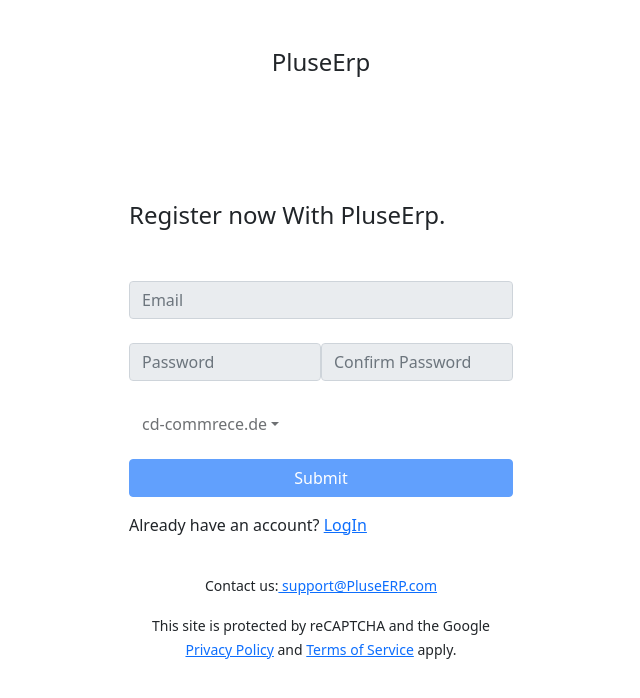
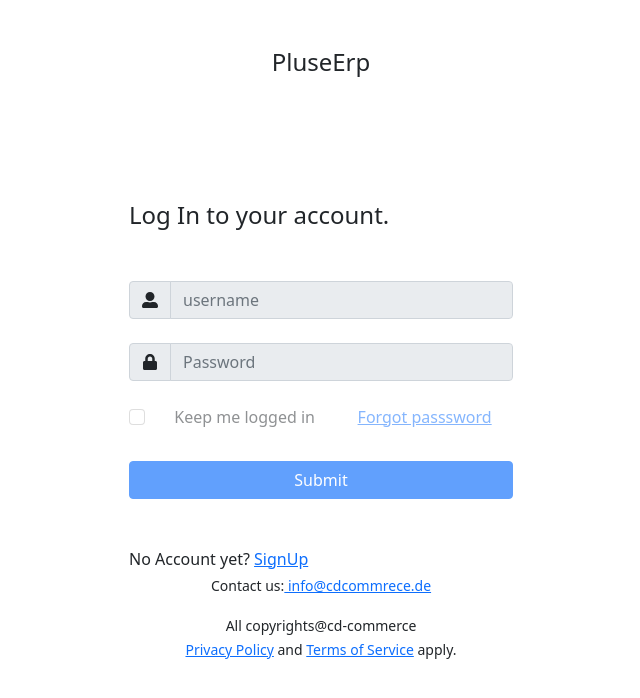
Before and after one commit to rcesunil9/pulseerpfrontend, a React (Create React App) app: page / in a window 1280 px wide. Shown: the top 698 px of the page, without its empty margins (319-959 px from the left). Built offline with nearby package versions, Linux system fonts and the light colour scheme.

Commit message:
task update

```diff
--- a/package.json
+++ b/package.json
@@ -9,7 +9,10 @@
     "bootstrap": "^5.0.2",
     "react": "^18.2.0",
     "react-dom": "^18.2.0",
+    "react-icons": "^4.4.0",
+    "react-router-dom": "^6.3.0",
     "react-scripts": "5.0.1",
+    "reactstrap": "^9.1.1",
     "web-vitals": "^2.1.4"
   },
   "scripts": {
--- a/src/App.js
+++ b/src/App.js
@@ -3,13 +3,26 @@
 import '../node_modules/bootstrap/dist/css/bootstrap.min.css';
 import Login from './User/Login';
 import Signup from './User/Signup';
+import Forgotpage from "./User/Forgotpassword"
+import {
+  Routes,
+  Switch,
+  Route,
+  Link
+} from "react-router-dom";
 
 
 function App() {
   return (
     <div>
-     {/* <Login/> */}
-     <Signup/>
+
+    <Routes>
+      <Route path="/" exact element={<Login/>}/>
+      <Route path="/logout" exact element={<Signup/>} />
+      <Route path="/forgot" element={<Forgotpage />} />
+    </Routes>
+
+     {/* <Signup/> */}
     </div>
   );
 }
--- a/src/User/Forgotpassword.js
+++ b/src/User/Forgotpassword.js
@@ -0,0 +1,39 @@
+import React from 'react';
+// import Logo from "../../public/image/logo.png"
+import { FaUserAlt, FaLock } from "react-icons/fa";
+import { InputGroup, InputGroupText, InputGroupAddon, Input } from 'reactstrap';
+
+const Login = () => {
+  return (
+    <div>
+        <div className='main'>
+            {/* <img src={Logo} href='' alt=''/> */}
+            <h4 className='text-center my-5'>PluseErp</h4>
+        <form className='px-5 mx-auto form py-4'>
+  <fieldset disabled>
+    <legend className='my-5'>Register now With PluseErp.</legend>
+    <div className="my-4">
+      {/* <label for="disabledTextInput" className="form-label mt-4">Disabled input</label> */}
+      <InputGroup>
+    <InputGroupText>
+      <FaUserAlt/>
+    </InputGroupText>
+    <Input type="text" id="disabledTextInput" className="form-control" placeholder="E-mail" />
+  </InputGroup>
+    </div>
+
+    <button type="submit" className="btn btn-primary w-100">Submit</button>
+    <p className='mt-3'>Already have an account? <a href='/'>LogIn</a></p>
+  </fieldset>
+</form>
+<div  className='text-center my-5'>
+<p><small>Contact us:<a src="" href=''> support@cd-commerce.de</a></small></p>
+<p><small className='text-center'>All copyrights@cd-commerce<br/>
+<a href=''>Privacy Policy</a> and <a href=''>Terms of Service</a> apply.</small></p>
+</div>
+        </div>
+    </div>
+  )
+}
+
+export default Login
--- a/src/User/Login.js
+++ b/src/User/Login.js
@@ -1,40 +1,52 @@
 import React from 'react';
 // import Logo from "../../public/image/logo.png"
+import { FaUserAlt, FaLock } from "react-icons/fa";
+import { InputGroup, InputGroupText, InputGroupAddon, Input } from 'reactstrap';
 
 const Login = () => {
   return (
     <div>
         <div className='main'>
             {/* <img src={Logo} href='' alt=''/> */}
-            <h4 className='text-center my-5'>PluseERP</h4>
+            <h4 className='text-center my-5'>PluseErp</h4>
         <form className='px-5 mx-auto form py-4'>
   <fieldset disabled>
     <legend className='my-5'>Log In to your account.</legend>
     <div className="my-4">
       {/* <label for="disabledTextInput" className="form-label mt-4">Disabled input</label> */}
-      <input type="text" id="disabledTextInput" className="form-control" placeholder="Email"/>
+      <InputGroup>
+    <InputGroupText>
+      <FaUserAlt/>
+    </InputGroupText>
+
+    <Input type="text" id="disabledTextInput" className="form-control" placeholder="username" />
+  </InputGroup>
+
     </div>
     <div className="mb-4">
-      {/* <label for="disabledSelect" className="form-label">Disabled select menu</label> */}
-      <input type="text" id="disabledTextInput" className="form-control" placeholder="Password"/>
-
+    <InputGroup>
+    <InputGroupText>
+      <FaLock/>
+    </InputGroupText>
+    <Input type="text" id="disabledTextInput" className="form-control" placeholder="Password" />
+  </InputGroup>
 
     </div>
     <div className="mb-3">
       <div className="form-check">
         <input className="form-check-input" type="checkbox" id="disabledFieldsetCheck" disabled/>
-        <label className="form-check-label" for="disabledFieldsetCheck">
-          Keep me logged in
+        <label className="form-check-label d-flex justify-content-around" for="disabledFieldsetCheck">
+          <p>Keep me logged in</p><a href='/forgot' className=''>Forgot passsword</a>
         </label>
       </div>
     </div>
     <button type="submit" className="btn btn-primary w-100">Submit</button>
-    <p className='mt-5'>No Account yet? <a href=''>SignUp</a></p>
+    <p className='mt-5'>No Account yet? <a href='/logout'>SignUp</a></p>
   </fieldset>
 </form>
 <div  className='text-center my-5'>
-<p><small>Contact us:<a src="" href=''> support@PluseERP.com</a></small></p>
-<p><small className='text-center'>This site is protected by reCAPTCHA and the Google<br/>
+<p><small>Contact us:<a src="" href=''> info@cdcommrece.de</a></small></p>
+<p><small className='text-center'>All copyrights@cd-commerce<br/>
 <a href=''>Privacy Policy</a> and <a href=''>Terms of Service</a> apply.</small></p>
 </div>
         </div>
--- a/src/User/Signup.js
+++ b/src/User/Signup.js
@@ -1,5 +1,7 @@
 import React from 'react';
 // import Logo from "../../public/image/logo.png"
+import { FaUserAlt, FaLock } from "react-icons/fa";
+import { InputGroup, InputGroupText, InputGroupAddon, Input } from 'reactstrap';
 
 const Login = () => {
   return (
@@ -9,16 +11,30 @@
             <h4 className='text-center my-5'>PluseErp</h4>
         <form className='px-5 mx-auto form py-4'>
   <fieldset disabled>
-    <legend className='my-5'>Register now With PluseErp.</legend>
+    <legend className='my-5'>Register now with PluseErp.</legend>
     <div className="my-4">
       {/* <label for="disabledTextInput" className="form-label mt-4">Disabled input</label> */}
-      <input type="text" id="disabledTextInput" className="form-control" placeholder="Email"/>
+      <InputGroup>
+    <InputGroupText>
+      <FaUserAlt/>
+    </InputGroupText>
+    <Input type="text" id="disabledTextInput" className="form-control" placeholder="Email" />
+  </InputGroup>
     </div>
     <div className="mb-4 d-flex justify-content-between">
       {/* <label for="disabledSelect" className="form-label">Disabled select menu</label> */}
-      <input type="text" id="disabledTextInput" className="form-control mr-1" placeholder="Password"/>
-      <input type="text" id="disabledTextInput" className="form-control" placeholder="Confirm Password"/>
-
+      <InputGroup>
+    <InputGroupText>
+      <FaLock/>
+    </InputGroupText>
+    <Input type="text" id="disabledTextInput" className="form-control" placeholder="Password" />
+  </InputGroup>
+  <InputGroup>
+    <InputGroupText>
+      <FaLock/>
+    </InputGroupText>
+    <Input type="text" id="disabledTextInput" className="form-control" placeholder="Confirm Password" />
+  </InputGroup>
 
     </div>
     <div className="mb-3">
@@ -34,12 +50,12 @@
 </div>
     </div>
     <button type="submit" className="btn btn-primary w-100">Submit</button>
-    <p className='mt-3'>Already have an account? <a href=''>LogIn</a></p>
+    <p className='mt-3'>Already have an account? <a href='/'>LogIn</a></p>
   </fieldset>
 </form>
 <div  className='text-center my-5'>
-<p><small>Contact us:<a src="" href=''> support@PluseERP.com</a></small></p>
-<p><small className='text-center'>This site is protected by reCAPTCHA and the Google<br/>
+<p><small>Contact us:<a src="" href=''> support@cd-commrece.de</a></small></p>
+<p><small className='text-center'>All copyrights@cd-commerce<br/>
 <a href=''>Privacy Policy</a> and <a href=''>Terms of Service</a> apply.</small></p>
 </div>
         </div>
--- a/src/index.js
+++ b/src/index.js
@@ -3,12 +3,13 @@
 import './index.css';
 import App from './App';
 import reportWebVitals from './reportWebVitals';
+import { BrowserRouter } from 'react-router-dom';
 
 const root = ReactDOM.createRoot(document.getElementById('root'));
 root.render(
-  <React.StrictMode>
+  <BrowserRouter>
     <App />
-  </React.StrictMode>
+  </BrowserRouter>
 );
 
 // If you want to start measuring performance in your app, pass a function
```
Also changed, not shown: src/Dashbord/Dashbord.js (added), 1 other file (tests, documents, lock files or other folders).
